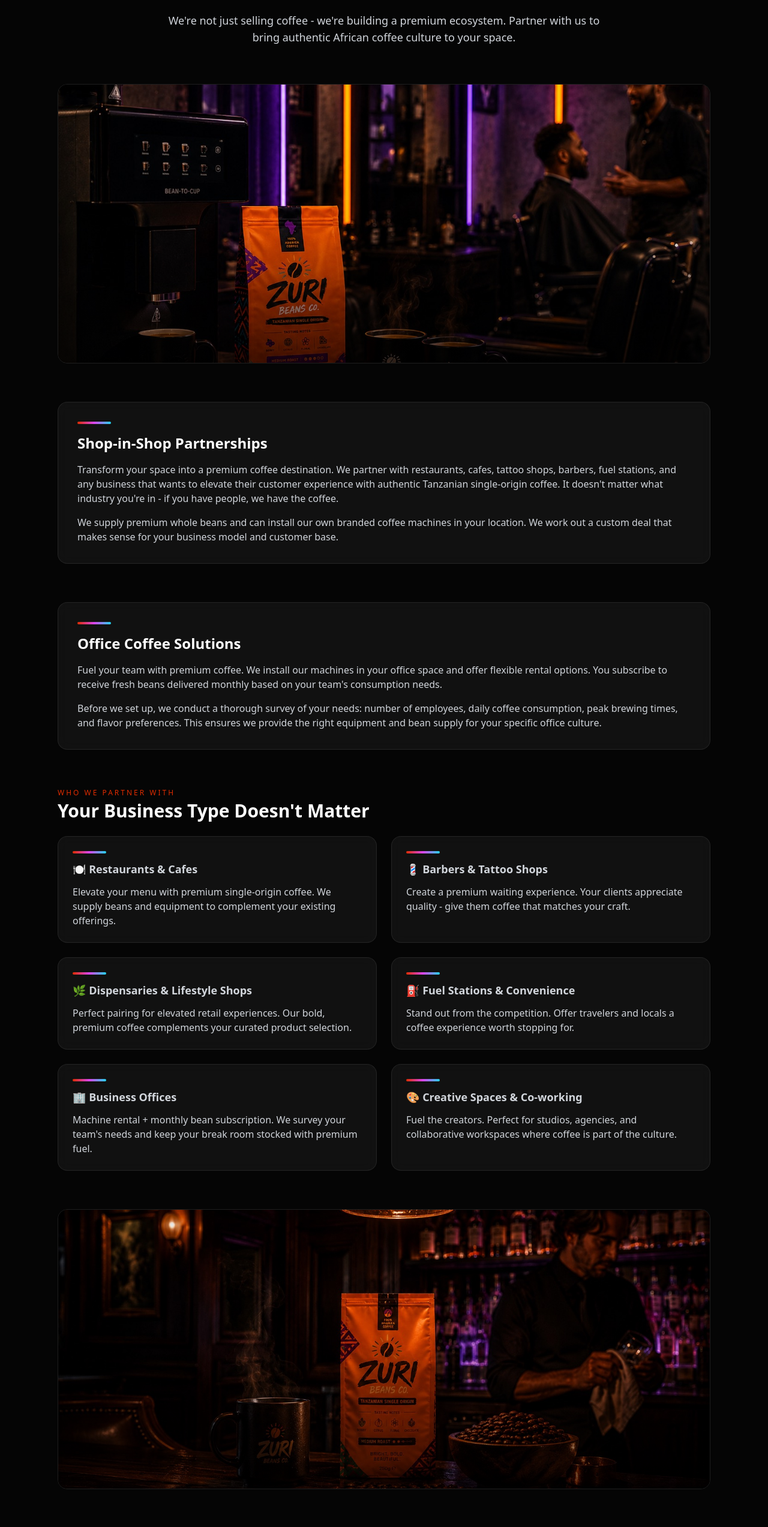
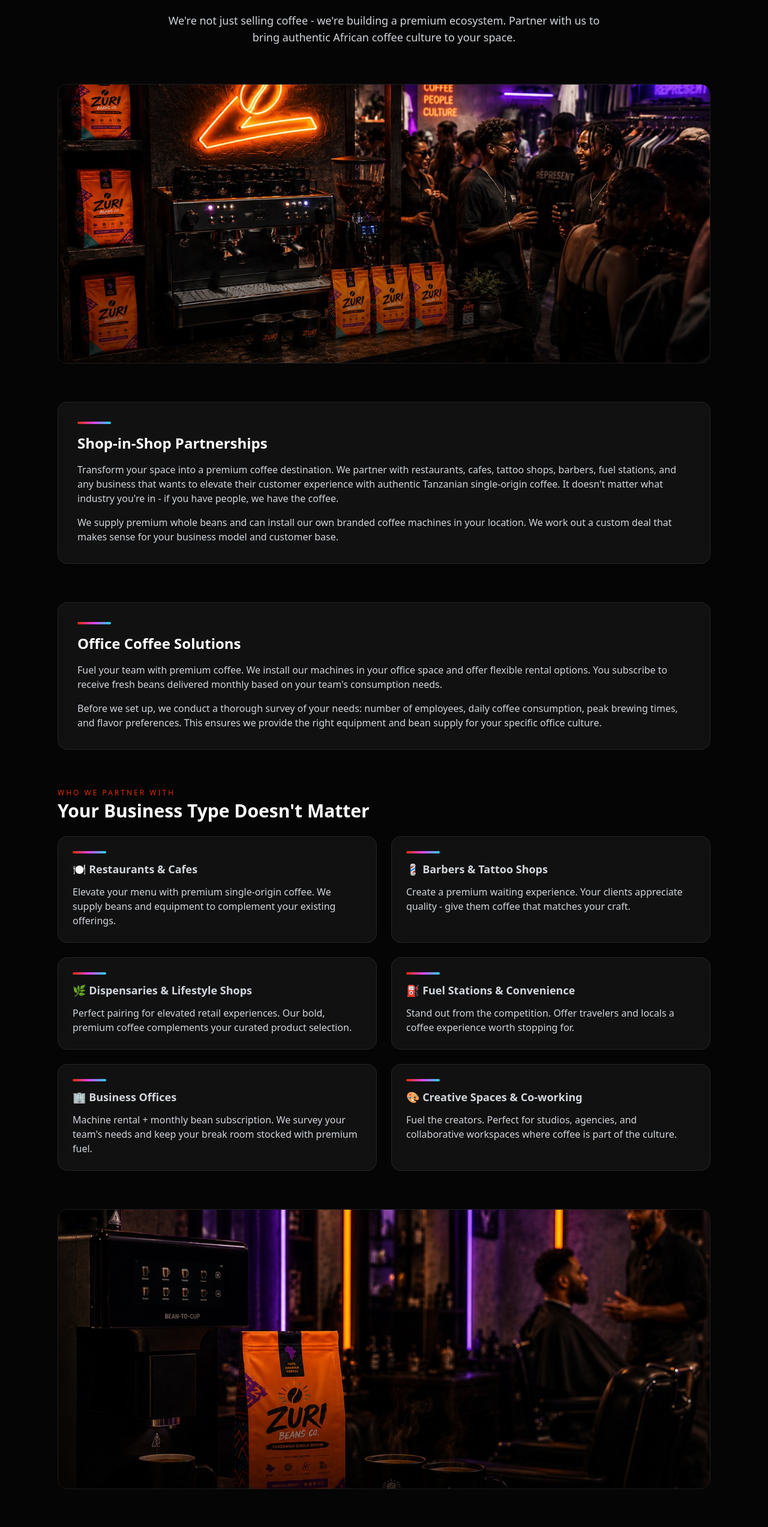
Before and after one commit to Vuyonovember/zuri, a Next.js app: page /partners in a window 1280 px wide. Shown: the part 236-2782 px from the top of the page at 60% size. Built offline with nearby package versions, Linux system fonts and the light colour scheme.

Commit message:
Update partnership page images and swap positions

```diff
--- a/app/partners/page.tsx
+++ b/app/partners/page.tsx
@@ -64,7 +64,7 @@
           className="relative rounded-2xl overflow-hidden border border-white/10 aspect-[16/9] sm:aspect-[21/9]"
         >
           <Image
-            src="/partnerpage/59B111FE-83B8-4B57-86D1-6F2688980B50.png"
+            src="/partnerpage/42EF1BCE-938B-4454-94C3-EB46E6E4559A.png"
             alt="Partnership"
             fill
             className="object-cover"
@@ -167,7 +167,7 @@
           className="relative rounded-2xl overflow-hidden border border-white/10 aspect-[16/9] sm:aspect-[21/9]"
         >
           <Image
-            src="/partnerpage/03704717-B289-4FF3-8AE2-B3293E149ECE.png"
+            src="/partnerpage/59B111FE-83B8-4B57-86D1-6F2688980B50.png"
             alt="Partnership"
             fill
             className="object-cover"
```
Also changed, not shown: public/partnerpage/01F85AA9-8222-4479-97C2-5CFC54035C7C.png (added), public/partnerpage/42EF1BCE-938B-4454-94C3-EB46E6E4559A.png (added).
